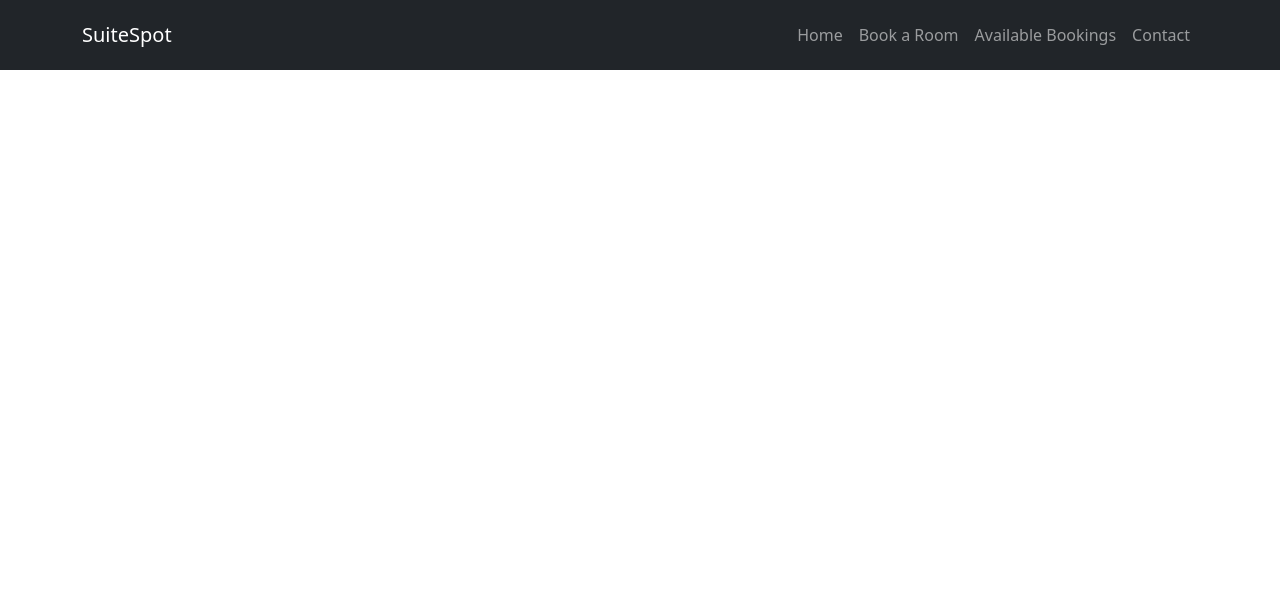
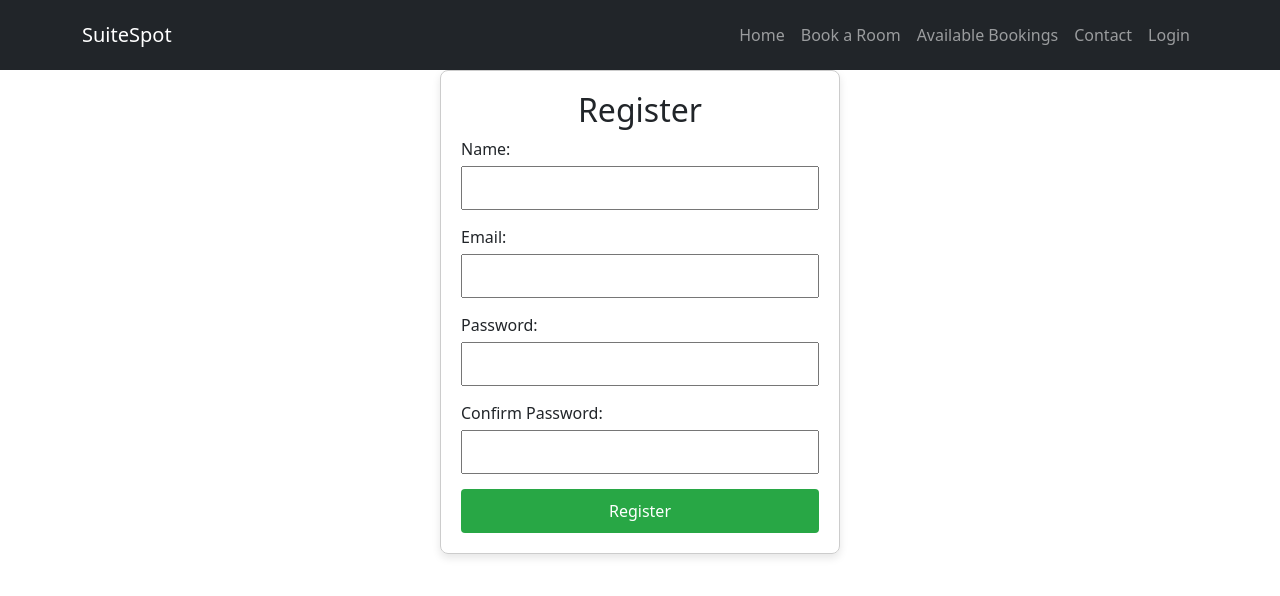
Before and after one commit to Bhriann/final-project-group6-webdevt, a React (Create React App) app: page /register in a window 1280 px wide. Shown: the top 596 px of the page. Built offline with nearby package versions, Linux system fonts and the light colour scheme.

Commit message:
added login/registration pages, still needs some validation i think

```diff
--- a/src/App.js
+++ b/src/App.js
@@ -6,6 +6,8 @@ import CustomNavbar from './components/Navbar';
 import BookingPage from './components/BookingPage';
 import AvailableBookings from './components/AvailableBookings';
 import PaymentPage from './components/PaymentPage';
+import Login from './components/LoginPage';
+import Register from './components/Register';
 
 const App = () => {
   return (
@@ -17,6 +19,8 @@ const App = () => {
           <Route path="/book" element={<BookingPage />} />
           <Route path="/available-bookings" element={<AvailableBookings />} />
           <Route path="/payment" element={<PaymentPage />} /> {/* New Payment Page */}
+          <Route path="/login" element={<Login />} />
+          <Route path="/register" element={<Register />} />
         </Routes>
       </Router>
     </BookingProvider>
--- /dev/null
+++ b/src/components/LoginPage.js
@@ -0,0 +1,46 @@
+import React, { useState } from 'react';
+import '../style/Login.css';
+import { Link } from 'react-router-dom';
+
+const Login = () => {
+  const [email, setEmail] = useState('');
+  const [password, setPassword] = useState('');
+
+  const handleLogin = (e) => {
+    e.preventDefault();
+    // Logic for authentication can be added here
+    console.log('Login attempted with:', { email, password });
+  };
+
+  return (
+    <div className="login-container">
+      <h2>Login</h2>
+      <form onSubmit={handleLogin}>
+        <div>
+          <label>Email:</label>
+          <input
+            type="email"
+            value={email}
+            onChange={(e) => setEmail(e.target.value)}
+            required
+          />
+        </div>
+        <div>
+          <label>Password:</label>
+          <input
+            type="password"
+            value={password}
+            onChange={(e) => setPassword(e.target.value)}
+            required
+          />
+        </div>
+        <button type="submit">Login</button>
+      </form>
+      <p>
+        Don't have an account? <Link to="/register">Register here</Link>.
+      </p>
+    </div>
+  );
+};
+
+export default Login;
--- a/src/components/Navbar.js
+++ b/src/components/Navbar.js
@@ -15,6 +15,7 @@ const CustomNavbar = () => {
             <Nav.Link as={Link} to="/book">Book a Room</Nav.Link>
             <Nav.Link as={Link} to="/available-bookings">Available Bookings</Nav.Link>
             <Nav.Link href="#contact">Contact</Nav.Link>
+            <Nav.Link as={Link} to="/login">Login</Nav.Link>
           </Nav>
         </Navbar.Collapse>
       </Container>
--- /dev/null
+++ b/src/components/Register.js
@@ -0,0 +1,94 @@
+import React, { useState } from 'react';
+import '../style/Register.css';
+
+const Register = () => {
+  const [formData, setFormData] = useState({
+    name: '',
+    email: '',
+    password: '',
+    confirmPassword: '',
+  });
+
+  const handleChange = (e) => {
+    setFormData({
+      ...formData,
+      [e.target.name]: e.target.value,
+    });
+  };
+
+  const handleRegister = async (e) => {
+    e.preventDefault();
+    if (formData.password !== formData.confirmPassword) {
+      alert('Passwords do not match!');
+      return;
+    }
+
+    try {
+      const response = await fetch('/api/auth/register', {
+        method: 'POST',
+        headers: { 'Content-Type': 'application/json' },
+        body: JSON.stringify(formData),
+      });
+      const data = await response.json();
+      if (data.success) {
+        alert('Registration successful! You can now log in.');
+        // Optionally redirect to the login page
+      } else {
+        alert(data.message || 'Registration failed');
+      }
+    } catch (error) {
+      console.error('Error during registration:', error);
+    }
+  };
+
+  return (
+    <div className="register-container">
+      <h2>Register</h2>
+      <form onSubmit={handleRegister}>
+        <div>
+          <label>Name:</label>
+          <input
+            type="text"
+            name="name"
+            value={formData.name}
+            onChange={handleChange}
+            required
+          />
+        </div>
+        <div>
+          <label>Email:</label>
+          <input
+            type="email"
+            name="email"
+            value={formData.email}
+            onChange={handleChange}
+            required
+          />
+        </div>
+        <div>
+          <label>Password:</label>
+          <input
+            type="password"
+            name="password"
+            value={formData.password}
+            onChange={handleChange}
+            required
+          />
+        </div>
+        <div>
+          <label>Confirm Password:</label>
+          <input
+            type="password"
+            name="confirmPassword"
+            value={formData.confirmPassword}
+            onChange={handleChange}
+            required
+          />
+        </div>
+        <button type="submit">Register</button>
+      </form>
+    </div>
+  );
+};
+
+export default Register;
--- /dev/null
+++ b/src/style/Login.css
@@ -0,0 +1,43 @@
+.login-container {
+    width: 100%;
+    max-width: 400px;
+    margin: auto;
+    padding: 20px;
+    border: 1px solid #ccc;
+    border-radius: 8px;
+    box-shadow: 0 4px 8px rgba(0, 0, 0, 0.1);
+    margin-top: 25vh;
+  }
+
+  .login-container h2 {
+    text-align: center;
+  }
+
+  .login-container form div {
+    margin-bottom: 15px;
+  }
+
+  .login-container label {
+    display: block;
+    margin-bottom: 5px;
+  }
+
+  .login-container input {
+    width: 100%;
+    padding: 8px;
+    box-sizing: border-box;
+  }
+
+  .login-container button {
+    width: 100%;
+    padding: 10px;
+    background-color: #007bff;
+    color: white;
+    border: none;
+    border-radius: 4px;
+    cursor: pointer;
+  }
+
+  .login-container button:hover {
+    background-color: #0056b3;
+  }
--- /dev/null
+++ b/src/style/Register.css
@@ -0,0 +1,42 @@
+.register-container {
+    width: 100%;
+    max-width: 400px;
+    margin: auto;
+    padding: 20px;
+    border: 1px solid #ccc;
+    border-radius: 8px;
+    box-shadow: 0 4px 8px rgba(0, 0, 0, 0.1);
+  }
+
+  .register-container h2 {
+    text-align: center;
+  }
+
+  .register-container form div {
+    margin-bottom: 15px;
+  }
+
+  .register-container label {
+    display: block;
+    margin-bottom: 5px;
+  }
+
+  .register-container input {
+    width: 100%;
+    padding: 8px;
+    box-sizing: border-box;
+  }
+
+  .register-container button {
+    width: 100%;
+    padding: 10px;
+    background-color: #28a745;
+    color: white;
+    border: none;
+    border-radius: 4px;
+    cursor: pointer;
+  }
+
+  .register-container button:hover {
+    background-color: #218838;
+  }
```
